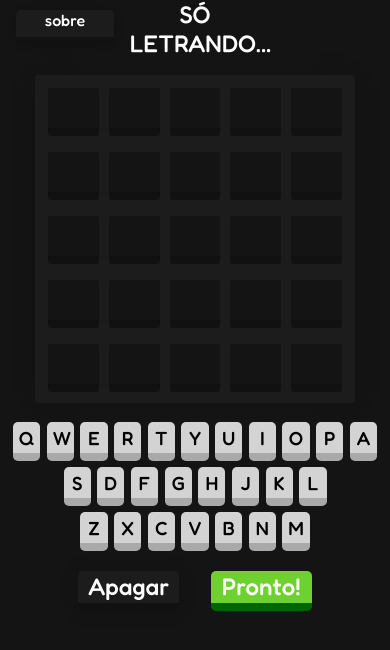
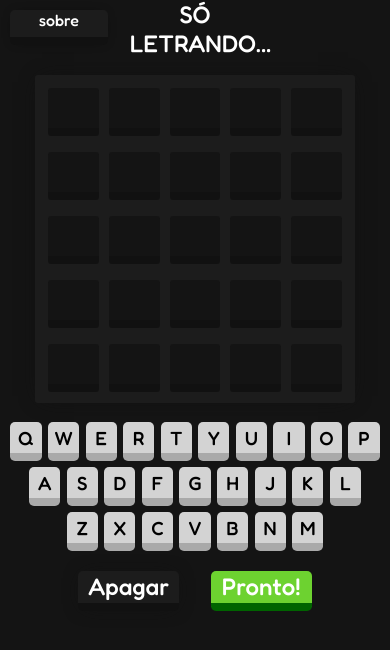
Before and after one commit to mendessgabriel/soletrando, a React (Create React App) app: page / in a window 390 px wide. Shown: the top 650 px of the page. Built offline with nearby package versions, Linux system fonts and the light colour scheme.

Commit message:
Ajuste teclado tamanho teclas

```diff
--- a/src/App.css
+++ b/src/App.css
@@ -14,7 +14,7 @@
         width: 100vw!important;
     }
     .letter-btn {
-        width: 7vw!important;
+        width: 8vw!important;
         height: 10vw!important;
         text-align: center!important;
         color: black!important;
--- a/src/components/Header/Header.css
+++ b/src/components/Header/Header.css
@@ -20,7 +20,7 @@
     height: 3vw;
     font-size: x-large;
     width: 10vw;
-    margin: 10px auto;
+    margin: 10px 10px;
     background: #1C1C1C;
     border-radius: 5px;
     border-bottom: 8px solid rgb(17, 17, 17);
```
